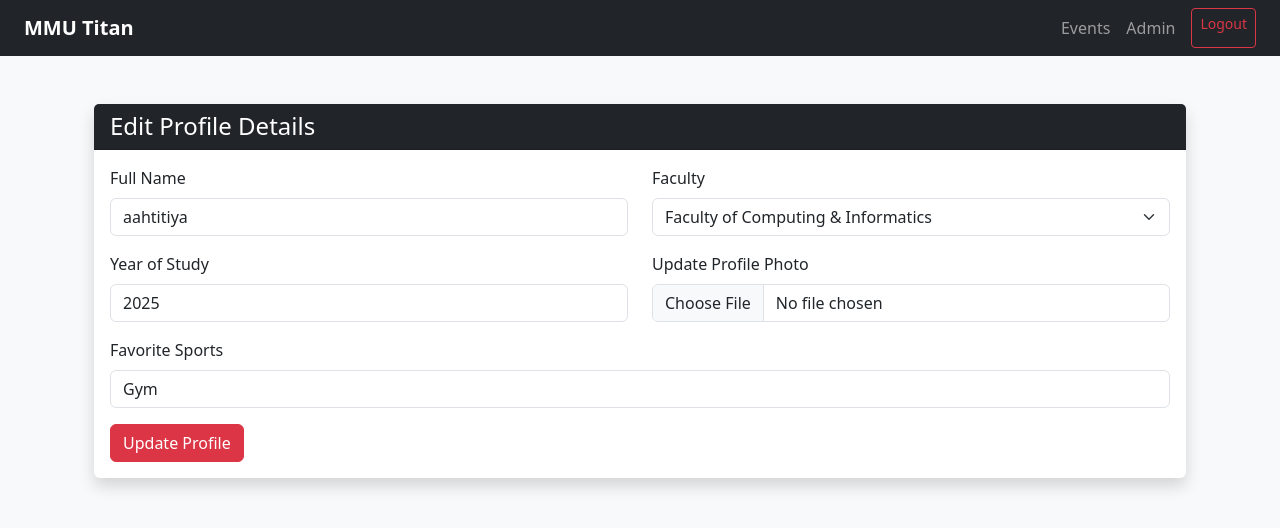
After one commit to preveer/GitExercise-G058, a Flask app: page /profile/edit in a window 1280 px wide. The commit adds this page. Shown: the top 528 px of the page. Run offline with Flask 3, Linux system fonts and the light colour scheme; a user stored in the database is signed in; some libraries are stand-ins or nearby versions.

Commit message:
Linked edit profile button to the update form

```diff
--- a/mmutitan/app.py
+++ b/mmutitan/app.py
@@ -1,9 +1,10 @@
-from flask import Flask, render_template, url_for, flash, redirect
+import os
+import secrets
+from flask import Flask, render_template, url_for, flash, redirect, request
 from flask_login import login_user, current_user, logout_user, login_required
 from models import db, login_manager, User, Badge, Event, RSVP
-from forms import RegistrationForm, LoginForm, EventForm
+from forms import RegistrationForm, LoginForm, EventForm, ChangePasswordForm, UpdateProfileForm
 from config import Config
-from forms import ChangePasswordForm
 
 def create_app():
     app = Flask(__name__)
@@ -16,9 +17,17 @@ def create_app():
     with app.app_context():
         db.create_all()
 
+    # --- HELPER FUNCTION FOR PROFILE PHOTOS ---
+    def save_picture(form_picture):
+        random_hex = secrets.token_hex(8)
+        _, f_ext = os.path.splitext(form_picture.filename)
+        picture_fn = random_hex + f_ext
+        picture_path = os.path.join(app.root_path, 'static/profile_pics', picture_fn)
+        form_picture.save(picture_path)
+        return picture_fn
+
     @app.route('/')
     def home():
-        # If logged in, maybe show a dashboard. If not, show welcome.
         return render_template('home.html')
 
     @app.route('/register', methods=['GET', 'POST'])
@@ -60,9 +69,54 @@ def create_app():
     def logout():
         logout_user()
         flash('You have been logged out.', 'info')
-        # Redirecting to login so the user sees a change
         return redirect(url_for('login'))
 
+    # --- LUTHRA'S PROFILE ROUTES ---
+    @app.route('/profile')
+    @login_required
+    def profile():
+        return render_template('profile.html', title='My Profile', user=current_user)
+
+    @app.route('/profile/edit', methods=['GET', 'POST'])
+    @login_required
+    def edit_profile():
+        form = UpdateProfileForm()
+        if form.validate_on_submit():
+            if form.profile_photo.data:
+                picture_file = save_picture(form.profile_photo.data)
+                current_user.profile_photo = picture_file
+
+            current_user.name = form.name.data
+            current_user.faculty = form.faculty.data
+            current_user.year = form.year.data
+            current_user.sport_preferences = form.sport_preferences.data
+            db.session.commit()
+            flash('Your profile has been updated!', 'success')
+            return redirect(url_for('profile'))
+
+        elif request.method == 'GET':
+            form.name.data = current_user.name
+            form.faculty.data = current_user.faculty
+            form.year.data = current_user.year
+            form.sport_preferences.data = current_user.sport_preferences
+
+        return render_template('edit_profile.html', title='Edit Profile', form=form)
+
+    @app.route('/change_password', methods=['GET', 'POST'])
+    @login_required
+    def change_password():
+        form = ChangePasswordForm()
+        if form.validate_on_submit():
+            if current_user.password == form.old_password.data:
+                current_user.password = form.new_password.data
+                db.session.commit()
+                flash('Your password has been updated!', 'success')
+                return redirect(url_for('home'))
+            else:
+                flash('Update Failed. Current password is incorrect.', 'danger')
+        return render_template('change_password.html', title='Change Password', form=form)
+
+    # --- AAHTITIYA'S EVENT ROUTES ---
     @app.route('/admin/events', methods=['GET', 'POST'])
     @login_required
     def manage_events():
@@ -94,7 +148,6 @@ def create_app():
         if existing_rsvp:
             flash('Already RSVP\'d!', 'info')
             return redirect(url_for('list_events'))
-
         count = RSVP.query.filter_by(event_id=event.id, waitlisted=False).count()
         new_rsvp = RSVP(user_id=current_user.id, event_id=event.id, waitlisted=(count >= event.max_capacity))
         db.session.add(new_rsvp)
@@ -102,28 +155,6 @@ def create_app():
         flash('RSVP Successful!', 'success')
         return redirect(url_for('list_events'))
 
-    @app.route('/change_password', methods=['GET', 'POST'])
-    @login_required
-    def change_password():
-        form = ChangePasswordForm()
-        if form.validate_on_submit():
-            # Verify if the current password matches what is in our database
-            if current_user.password == form.old_password.data:
-                current_user.password = form.new_password.data
-                db.session.commit()
-                flash('Your password has been updated successfully!', 'success')
-                return redirect(url_for('home'))
-            else:
-                # If they got their own password wrong, show an error
-                flash('Update Failed. Current password is incorrect.', 'danger')
-        return render_template('change_password.html', title='Change Password', form=form)
-
-    @app.route('/profile')
-    @login_required
-    def profile():
-        # We use current_user to get the logged-in person's data
-        return render_template('profile.html', title='My Profile', user=current_user)
-
     return app
 
 if __name__ == '__main__':
--- a/mmutitan/forms.py
+++ b/mmutitan/forms.py
@@ -47,3 +47,17 @@ class ChangePasswordForm(FlaskForm):
     confirm_password = PasswordField('Confirm New Password',
                                     validators=[DataRequired(), EqualTo('new_password')])
     submit = SubmitField('Update Password')
+
+class UpdateProfileForm(FlaskForm):
+    name = StringField('Full Name', validators=[DataRequired(), Length(min=2, max=100)])
+    faculty = SelectField('Faculty', choices=[
+        ('FCI', 'Faculty of Computing & Informatics'),
+        ('FOE', 'Faculty of Engineering'),
+        ('FOM', 'Faculty of Management'),
+        ('FCM', 'Faculty of Creative Multimedia'),
+        ('FOL', 'Faculty of Law')
+    ])
+    year = IntegerField('Year of Study', validators=[DataRequired()])
+    sport_preferences = StringField('Favorite Sports')
+    profile_photo = FileField('Update Profile Photo', validators=[FileAllowed(['jpg', 'png', 'jpeg'])])
+    submit = SubmitField('Update Profile')
--- /dev/null
+++ b/mmutitan/templates/edit_profile.html
@@ -0,0 +1,40 @@
+{% extends "base.html" %}
+{% block content %}
+<div class="container mt-5">
+    <div class="card shadow border-0">
+        <div class="card-header bg-dark text-white">
+            <h4 class="mb-0">Edit Profile Details</h4>
+        </div>
+        <div class="card-body">
+            <form method="POST" enctype="multipart/form-data">
+                {{ form.hidden_tag() }}
+                <div class="row mb-3">
+                    <div class="col-md-6">
+                        {{ form.name.label(class="form-label") }}
+                        {{ form.name(class="form-control") }}
+                    </div>
+                    <div class="col-md-6">
+                        {{ form.faculty.label(class="form-label") }}
+                        {{ form.faculty(class="form-select") }}
+                    </div>
+                </div>
+                <div class="row mb-3">
+                    <div class="col-md-6">
+                        {{ form.year.label(class="form-label") }}
+                        {{ form.year(class="form-control") }}
+                    </div>
+                    <div class="col-md-6">
+                        {{ form.profile_photo.label(class="form-label") }}
+                        {{ form.profile_photo(class="form-control") }}
+                    </div>
+                </div>
+                <div class="mb-3">
+                    {{ form.sport_preferences.label(class="form-label") }}
+                    {{ form.sport_preferences(class="form-control") }}
+                </div>
+                {{ form.submit(class="btn btn-danger") }}
+            </form>
+        </div>
+    </div>
+</div>
+{% endblock %}
```
Also changed, not shown: mmutitan/templates/profile.html (+5 -2 lines), mmutitan/instance/mmutitan.db.
